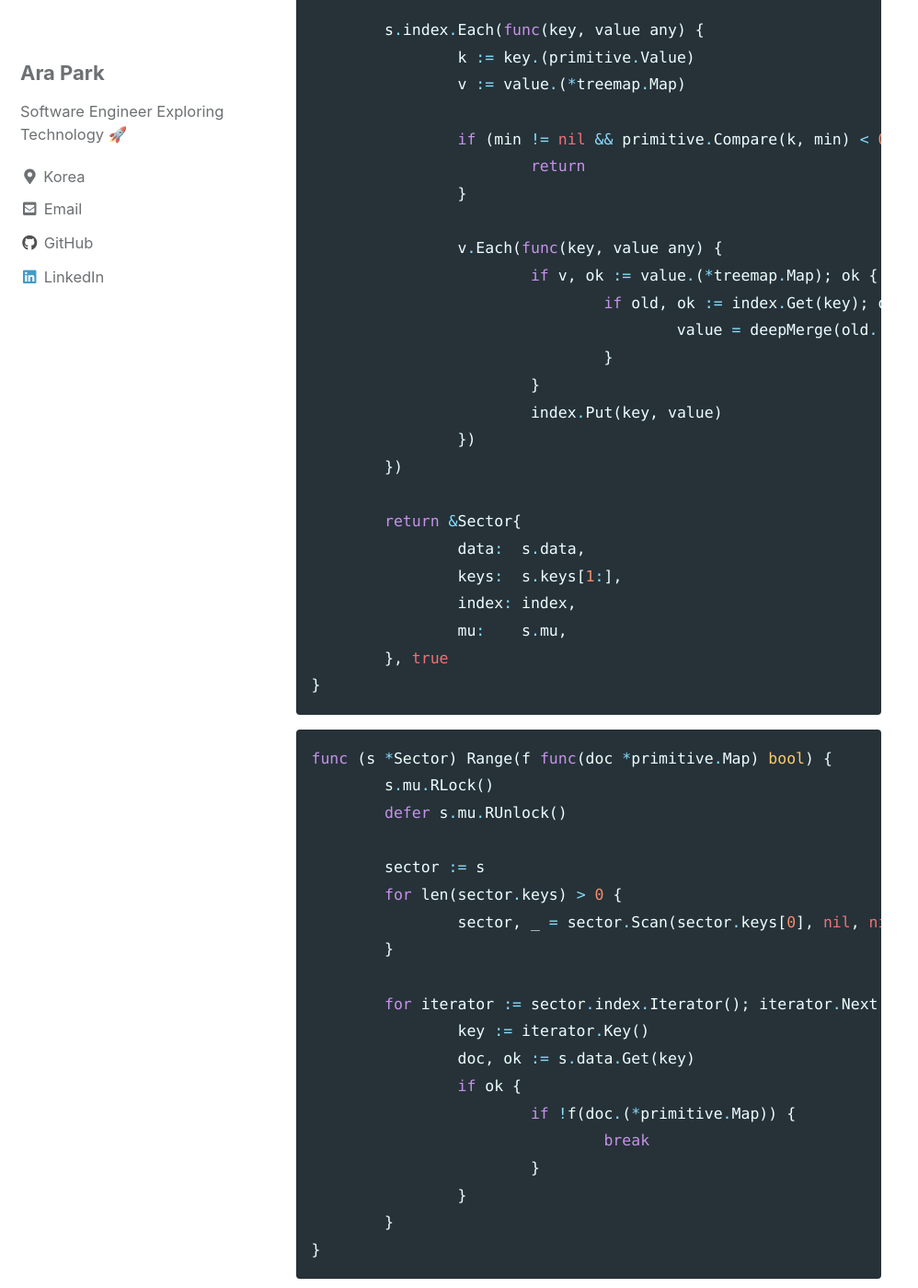
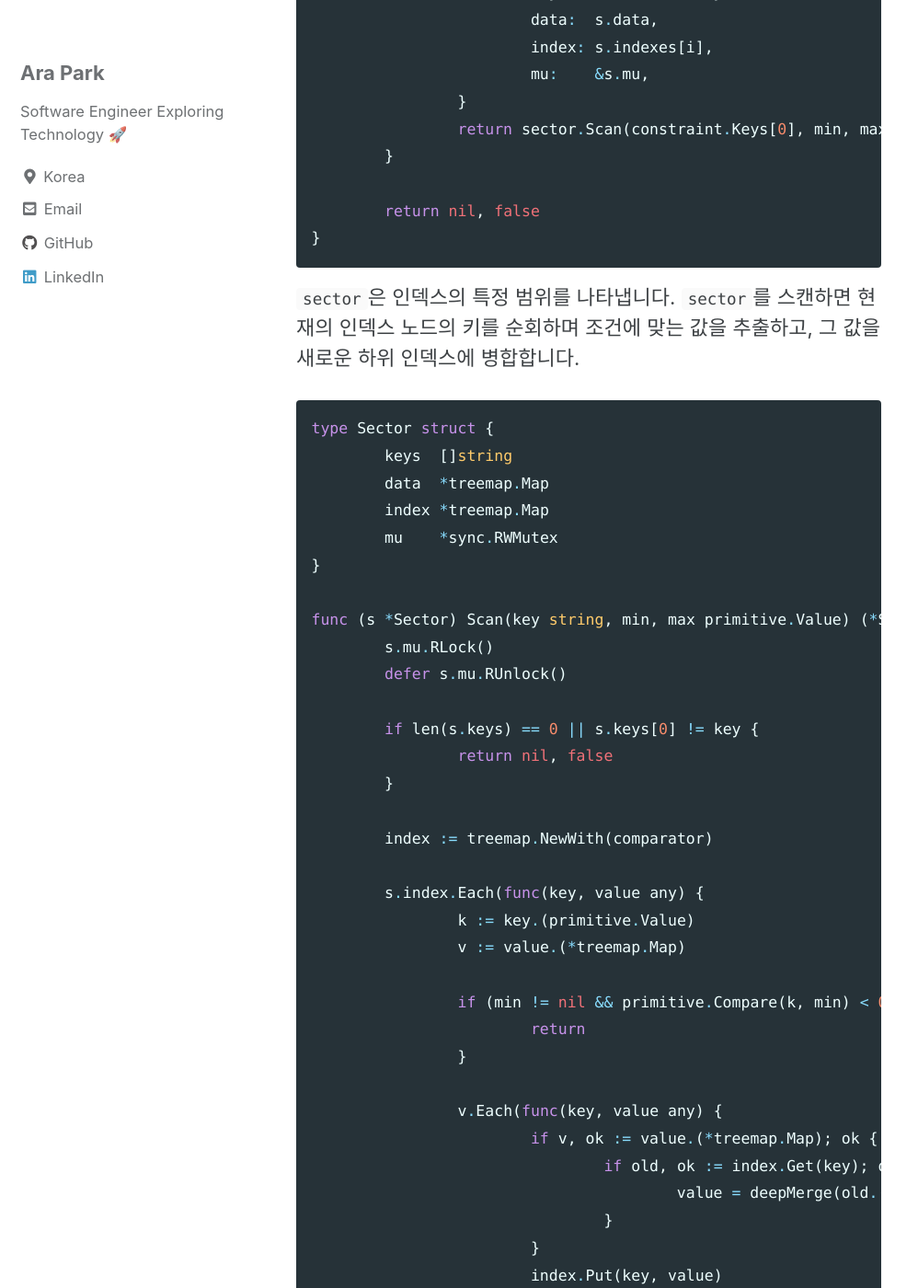
Before and after one commit to siyul-park/siyul-park.github.io, a Jekyll site: the page built from _posts/2024-01-14-develop-in-memory-document-database-with-index.md, in a window 1280 px wide and 1400 px high, scrolled down 9358 px. Shown: the whole window at 92% size, without its empty margins (0-998 px from the left). Built offline with Jekyll 4.4.1, drawn with Linux system fonts in a browser that asks for light colours; cached includes are drawn as plain includes; comment, search, counter and statistics services are not loaded; some of the changed text lies outside the part shown.

Commit message:
feat: add code

````diff
--- a/_posts/2024-01-14-develop-in-memory-document-database-with-index.md
+++ b/_posts/2024-01-14-develop-in-memory-document-database-with-index.md
@@ -22,7 +22,7 @@ BenchmarkCollection_FindOne/without_index-4      849    1325947 ns/op    27821 B
 
 인덱스 사용 시 성능이 저하되는 주된 이유는 인덱스 스캔 이후에도 전체 도큐먼트를 순회하는 풀 스캔 과정이었습니다. 이 문제를 해결하기 위해 정상적으로 동작하지 않는 인덱스 부분을 제거하여 코드를 보다 이해하기 쉽고 수정하기 용이하게 다듬었습니다.
 
-또한, `collection`과 `indexView`에 분산된 데이터 관리 연산을 `section`이라 명명된 스토리지 계층으로 분리하여 응집성을 높이고, `collection`과 `indexView`의 인터페이스와 독립적으로 구성되도록 추출합니다.
+그리고, `collection`과 `indexView`에 분산된 데이터 관리 연산을 `section`이라 명명된 스토리지 계층으로 분리하여 응집성을 높이고, `collection`과 `indexView`의 인터페이스와 독립적으로 구성되도록 추출합니다.
 
 ```go
 type Section struct {
@@ -242,6 +279,8 @@ func (s *Section) unindex(doc *primitive.Map) {
 
 ### 인덱스 스캔
 
+이제 인덱스 스캔을 만들때가 되었습니다. `section`에 특정 인덱스를 이용해서 최소값 최대값의 범위안에 있는 도큐먼트를 스캔하는 메서드를 작성합시다.
+
 ```go
 func (s *Section) Scan(name string, min, max primitive.Value) (*Sector, bool) {
 	s.mu.RLock()
@@ -265,6 +304,8 @@ func (s *Section) Scan(name string, min, max primitive.Value) (*Sector, bool) {
 }
 ```
 
+`sector`은 인덱스의 특정 범위를 나타냅니다. `sector`를 스캔하면 현재의 인덱스 노드의 키를 순회하며 조건에 맞는 값을 추출하고, 그 값을 새로운 하위 인덱스에 병합합니다.
+
 ```go
 type Sector struct {
 	keys  []string
@@ -279,20 +320,6 @@ func (s *Sector) Scan(key string, min, max primitive.Value) (*Sector, bool) {
 
 	if len(s.keys) == 0 || s.keys[0] != key {
 		return nil, false
-	}
-
-	if min != nil && max != nil && primitive.Compare(min, max) == 0 {
-		value, ok := s.index.Get(min)
-		if !ok {
-			value = treemap.NewWith(comparator)
-		}
-
-		return &Sector{
-			data:  s.data,
-			keys:  s.keys[1:],
-			index: value.(*treemap.Map),
-			mu:    s.mu,
-		}, true
 	}
 
 	index := treemap.NewWith(comparator)
@@ -324,6 +351,8 @@ func (s *Sector) Scan(key string, min, max primitive.Value) (*Sector, bool) {
 }
 ```
 
+`sector`가 가르키는 도큐먼드를 순회하기 위해선, 인덱스의 리프 노드를 가르킬 때 까지 인덱스를 타고 내려가며 스캔하고, 리프 노드에 있는 기본 키를 기반으로 도큐먼트를 검색 합니다.
+
 ```go
 func (s *Sector) Range(f func(doc *primitive.Map) bool) {
 	s.mu.RLock()
@@ -346,16 +375,39 @@ func (s *Sector) Range(f func(doc *primitive.Map) bool) {
 }
 ```
 
+`sector`가 현재의 인덱스 노드 전체를 순회하는 대신 좀더 빠르게 결과를 찾을 수 도 있습니다. 최소값 최대값이 동일 하다면, 하위 노드 하나를 바로 선택할 수 있습니다.
+
+```go
+func (s *Sector) Scan(key string, min, max primitive.Value) (*Sector, bool) {
+	// ...
+
+	if len(s.keys) == 0 || s.keys[0] != key {
+		return nil, false
+	}
+
+	if min != nil && max != nil && primitive.Compare(min, max) == 0 {
+		value, ok := s.index.Get(min)
+		if !ok {
+			value = treemap.NewWith(comparator)
+		}
+
+		return &Sector{
+			data:  s.data,
+			keys:  s.keys[1:],
+			index: value.(*treemap.Map),
+			mu:    s.mu,
+		}, true
+	}
+
+	index := treemap.NewWith(comparator)
+
+	// ...
+}
+```
+
 ### 실행 계획
 
-```go
-type Filter struct {
-	OP       OP
-	Key      string
-	Value    primitive.Value
-	Children []*Filter
-}
-```
+그 다음으로 만들것은 인덱스를 어떻게 순회할 것인지를 명시하는 실행 계획입니다.
 
 ```go
 type executionPlan struct {
@@ -364,7 +416,11 @@ type executionPlan struct {
 	max  primitive.Value
 	next *executionPlan
 }
+```
 
+인덱스의 키와 `filter` 가 주어졌을때 적절한 실행 계획을 만들어야 합니다. `filter`의 연산이 `EQ`, `GT`, `GTE`, `LT`, `LTE` 중에 하나이고 인덱스 키와 동일한 키를 사용한다면 그 키를 이용해서 인덱스의 탐색이 가능합니다. `filter`에 나타나지 않는 다른 인덱스 키들을 모든 영역을 순회해야 합니다. 그리고 `filter`의 연산이 `AND`인 경우는 모든 자식 `execution plan`를 만족하는 작은 범위를 가지는 `execution plan`를 생성합니다.
+
+```go
 func newExecutionPlan(keys []string, filter *database.Filter) *executionPlan {
 	if filter == nil {
 		return nil
@@ -376,15 +432,6 @@ func newExecutionPlan(keys []string, filter *database.Filter) *executionPlan {
 	case database.AND:
 		for _, child := range filter.Children {
 			plan = plan.and(newExecutionPlan(keys, child))
-		}
-	case database.OR:
-		for _, child := range filter.Children {
-			plan = plan.or(newExecutionPlan(keys, child))
-		}
-	case database.IN:
-		value := filter.Value.(*primitive.Slice)
-		for _, v := range value.Values() {
-			plan = plan.or(newExecutionPlan(keys, database.Where(filter.Key).EQ(v)))
 		}
 	case database.EQ, database.GT, database.GTE, database.LT, database.LTE:
 		var root *executionPlan
@@ -437,6 +484,8 @@ func newExecutionPlan(keys []string, filter *database.Filter) *executionPlan {
 }
 ```
 
+`and`은 두개의 `execution plan`을 하나로 합쳐 보다 작은 범위의 `execution plan`를 만들어 냅니다.
+
 ```go
 func (e *executionPlan) and(other *executionPlan) *executionPlan {
 	if e == nil {
@@ -475,6 +524,33 @@ func (e *executionPlan) and(other *executionPlan) *executionPlan {
 	return z
 }
 ```
+
+작은 범위로 `execution plan`를 합치는 대신 더 큰 범위로 `execution plan`를 병합할 수도 있습니다. `filter`의 연산이 `IN` 이거나 `OR` 이면 모든 자식 `execution plan`를 합쳐 큰 범위를 가지는 `execution plan`를 생성합니다.
+
+```go
+func newExecutionPlan(keys []string, filter *database.Filter) *executionPlan {
+	// ...
+	switch filter.OP {
+	case database.AND:
+		// ...
+	case database.OR:
+		for _, child := range filter.Children {
+			plan = plan.or(newExecutionPlan(keys, child))
+		}
+	case database.IN:
+		value := filter.Value.(*primitive.Slice)
+		for _, v := range value.Values() {
+			plan = plan.or(newExecutionPlan(keys, database.Where(filter.Key).EQ(v)))
+		}
+	case database.EQ, database.GT, database.GTE, database.LT, database.LTE:
+		// ...
+	}
+
+	return plan
+}
+```
+
+`or`은 두개의 `execution plan`을 하나로 합쳐 보다 큰 범위의 `execution plan`를 만들어 냅니다.
 
 ```go
 func (e *executionPlan) or(other *executionPlan) *executionPlan {
@@ -521,24 +597,11 @@ func (e *executionPlan) or(other *executionPlan) *executionPlan {
 
 ### 도큐먼트 검색
 
+지금 까지 한 모든 것을 합쳐 `filter`가 주어졌을때 인덱스를 활용하여 도큐먼트를 검색할 수 있습니다.
+
 ```go
 func (c *Collection) FindMany(_ context.Context, filter *database.Filter, opts ...*database.FindOptions) ([]*primitive.Map, error) {
-	opt := database.MergeFindOptions(opts)
-
-	limit := -1
-	skip := 0
-	var sorts []database.Sort
-	if opt != nil {
-		if opt.Limit != nil {
-			limit = lo.FromPtr(opt.Limit)
-		}
-		if opt.Skip != nil {
-			skip = lo.FromPtr(opt.Skip)
-		}
-		if opt.Sorts != nil {
-			sorts = opt.Sorts
-		}
-	}
+	// ...
 
 	fullScan := true
 
@@ -586,25 +647,12 @@ func (c *Collection) FindMany(_ context.Context, filter *database.Filter, opts .
 		docs = append(docs, doc.(*primitive.Map))
 	}
 
-	if skip >= len(docs) {
-		return nil, nil
-	}
-	if len(sorts) > 0 {
-		compare := parseSorts(sorts)
-		sort.Slice(docs, func(i, j int) bool {
-			return compare(docs[i], docs[j])
-		})
-	}
-	docs = docs[skip:]
-	if limit >= 0 && len(docs) > limit {
-		docs = docs[:limit]
-	}
-
-	return docs, nil
+	// ...
 }
 
 ```
 
+결과는 인덱스를 활용하였을때 인덱스를 활용하지 않는 것 보다 200 배 빠른 성능을 보여 줍니다. 또한 리팩토링하기 전이랑 비교해서 인덱스를 사용하지 않았을 경우도 2배 빠른 성능을 보여줍니다.
 
 ```go
 BenchmarkCollection_FindOne/With_Index-4                  426932              3373 ns/op             416 B/op         15 allocs/op
````
Also changed, not shown: other parts of _posts/2024-01-14-develop-in-memory-document-database-with-index.md (+43 -8 lines).
